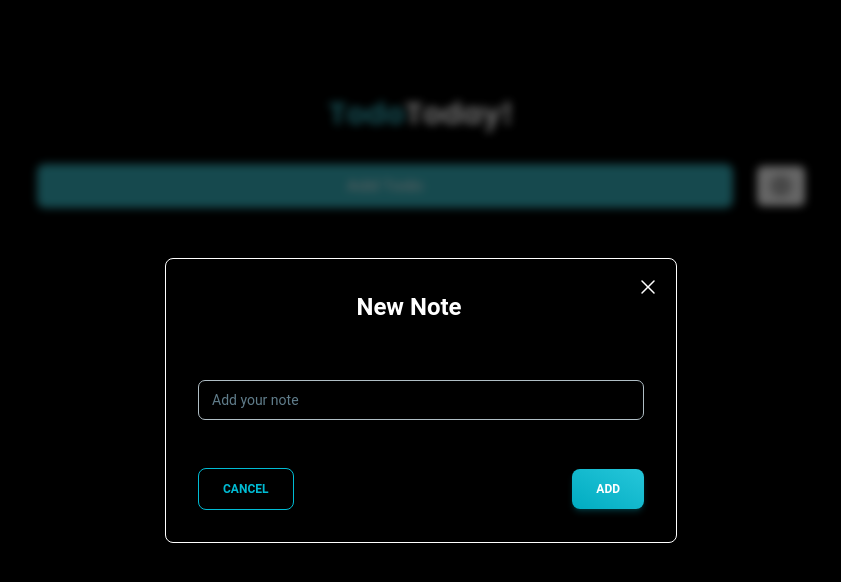
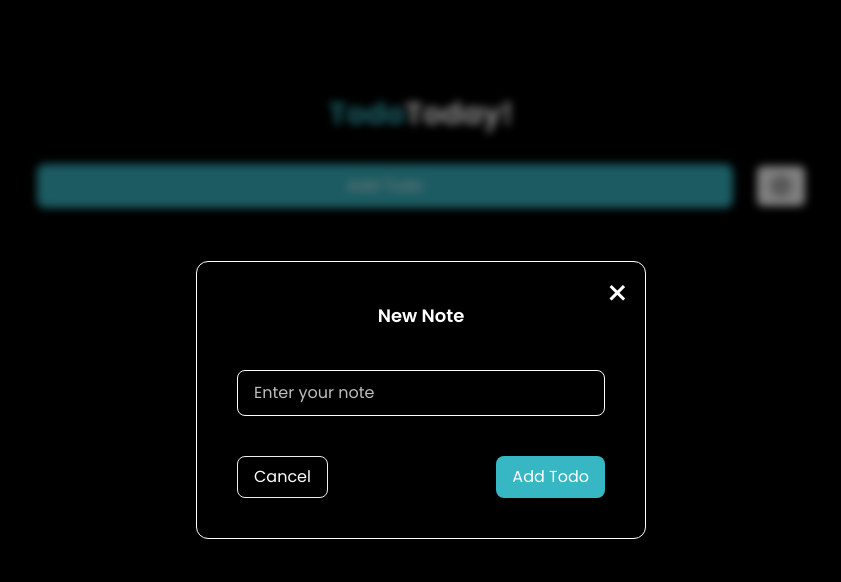
Before and after one commit to Shakiqurrahman/TodoToday, a React (Vite) app: page / in a window 1280 px wide. Both pictures are taken after a click on the button "Add Todo". Shown: the top 582 px of the page, without its empty margins (219-1060 px from the left). Built offline with nearby package versions, Linux system fonts and the light colour scheme.

Commit message:
remove mu and created a modal using tw

```diff
--- a/package.json
+++ b/package.json
@@ -10,7 +10,6 @@
     "preview": "vite preview"
   },
   "dependencies": {
-    "@material-tailwind/react": "^2.1.0",
     "react": "^18.3.1",
     "react-dom": "^18.3.1",
     "react-icons": "^5.2.1"
--- a/src/components/AddTodoModal.tsx
+++ b/src/components/AddTodoModal.tsx
@@ -1,26 +1,33 @@
-import React,{ useState } from "react";
-import {
-    Button,
-    Dialog,
-    DialogBody,
-    DialogFooter,
-    DialogHeader,
-    Input,
-    Typography,
-} from "@material-tailwind/react";
+import { useEffect, useRef, useState } from "react";
 
 export function AddTodoModal() {
     const [open, setOpen] = useState(false);
-    const [note, setNote] = useState("");
-
+    const [todo, setTodo] = useState("");
+    const modalRef = useRef(null);
 
     const handleOpen = () => setOpen(!open);
 
-    const getNoteValue = () => {
-        console.log(note);
-        handleOpen();
+    const handleClickOutside = (event: MouseEvent) => {
+        if (
+            modalRef.current &&
+            !(modalRef.current as any).contains(event.target)
+        ) {
+            setOpen(false);
+        }
     };
 
+    useEffect(() => {
+        document.addEventListener("mousedown", handleClickOutside);
+        return () => {
+            document.removeEventListener("mousedown", handleClickOutside);
+        };
+    }, []);
+
+    const handleAddTodo = () => {
+        console.log("Todo:", todo);
+        setTodo("");
+        setOpen(false);
+    };
 
     return (
         <>
@@ -30,61 +37,49 @@ export function AddTodoModal() {
             >
                 Add Todo
             </button>
-            <Dialog
-                className="p-4 dark:bg-black dark:text-white dark:border border-white"
-                open={open}
-                size="xs"
-                handler={handleOpen}
+            {open && (
+                <div className="fixed inset-0 flex items-center justify-center bg-black bg-opacity-50 backdrop-blur-sm">
+                    <div
+                        ref={modalRef}
+                        className="relative bg-white dark:border border-white dark:bg-black rounded-xl p-10 w-[450px]  "
                     >
-                <div className="mb-6 flex  justify-between">
-                    <DialogHeader className="mx-auto flex flex-col items-start">
-                        {" "}
-                        <Typography className="dark:text-white" variant="h4">
+                        <button
+                            onClick={handleOpen}
+                            className="text-gray-700 text-4xl hover:text-black dark:text-white absolute top-3 right-4"
+                        >
+                            &times;
+                        </button>
+
+                        <h2 className="text-lg text-center font-semibold dark:text-white ">
                             New Note
-                        </Typography>
-                    </DialogHeader>
-                    <svg
-                        xmlns="http://www.w3.org/2000/svg"
-                        viewBox="0 0 24 24"
-                        fill="currentColor"
-                        className="h-6 w-6 cursor-pointer"
-                        onClick={handleOpen}
-                    >
-                        <path
-                            fillRule="evenodd"
-                            d="M5.47 5.47a.75.75 0 011.06 0L12 10.94l5.47-5.47a.75.75 0 111.06 1.06L13.06 12l5.47 5.47a.75.75 0 11-1.06 1.06L12 13.06l-5.47 5.47a.75.75 0 01-1.06-1.06L10.94 12 5.47 6.53a.75.75 0 010-1.06z"
-                            clipRule="evenodd"
-                        />
-                    </svg>
-                </div>
-                <DialogBody>
-                    <div className="grid mb-4">
-                        <Input
-                            className="dark:text-white"
-                            color="cyan"
-                            label="Add your note"
-                            // value={note}
-                            onChange={(e) => setNote(e.target.value)}
+                        </h2>
+
+                        <div className="my-10">
+                            <input
+                                type="text"
+                                placeholder="Enter your note"
+                                value={todo}
+                                onChange={(e) => setTodo(e.target.value)}
+                                className="w-full px-4 py-2.5 rounded-lg focus:outline-none dark:bg-black dark:text-white border border-black dark:border-white"
                             />
                         </div>
-                </DialogBody>
-                <DialogFooter className="space-x-2 flex justify-between">
-                    <Button
-                        variant="outlined"
-                        color="cyan"
+                        <div className="mt-6 flex justify-between space-x-2">
+                            <button
                                 onClick={handleOpen}
+                                className="px-4 py-2 bg-black hover:bg-black/85 border text-white rounded-lg"
                             >
-                        cancel
-                    </Button>
-                    <Button
-                        variant="gradient"
-                        color="cyan"
-                        onClick={getNoteValue}
+                                Cancel
+                            </button>
+                            <button
+                                onClick={handleAddTodo}
+                                className="px-4 py-2 bg-primary text-white rounded-lg hover:bg-primary/90"
                             >
-                        Add
-                    </Button>
-                </DialogFooter>
-            </Dialog>
+                                Add Todo
+                            </button>
+                        </div>
+                    </div>
+                </div>
+            )}
         </>
     );
 }
```
Also changed, not shown: 1 other file (tests, documents, lock files or other folders). Lines whose indentation alone changed are shown as unchanged.
